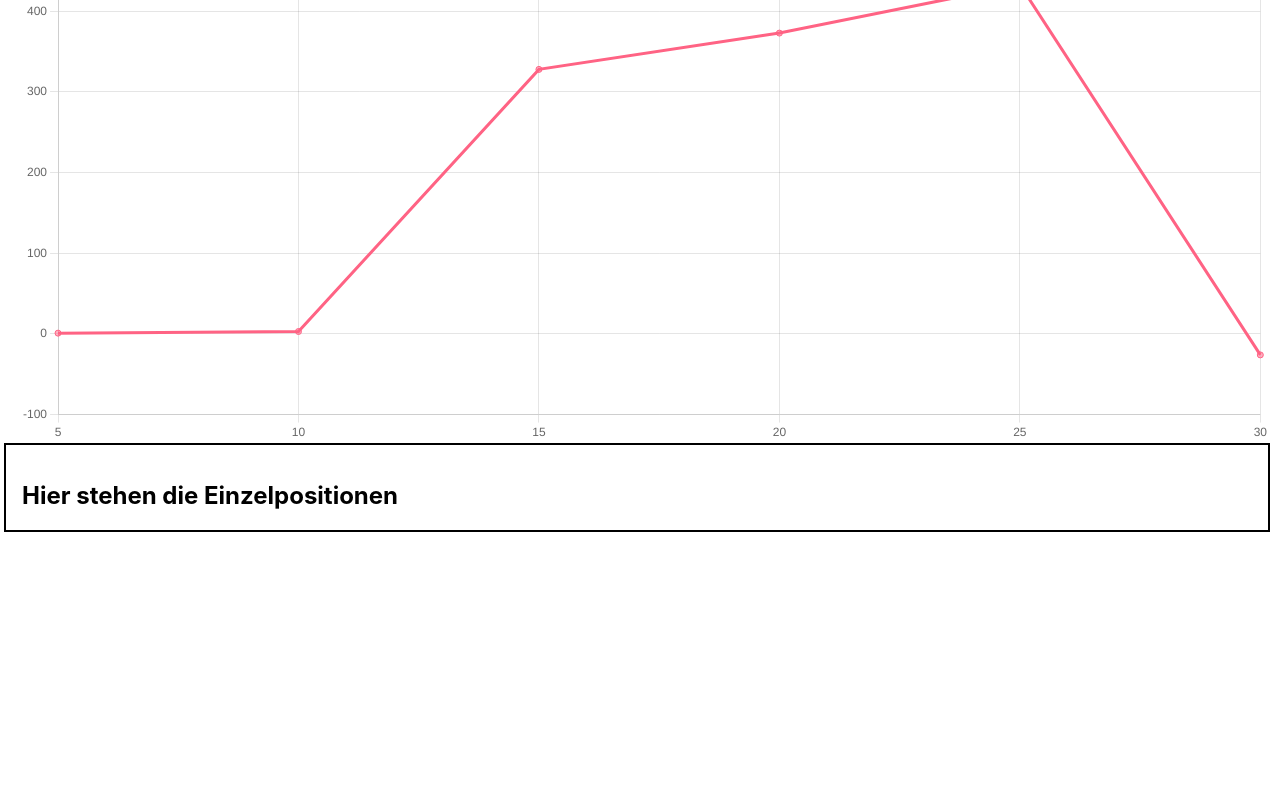
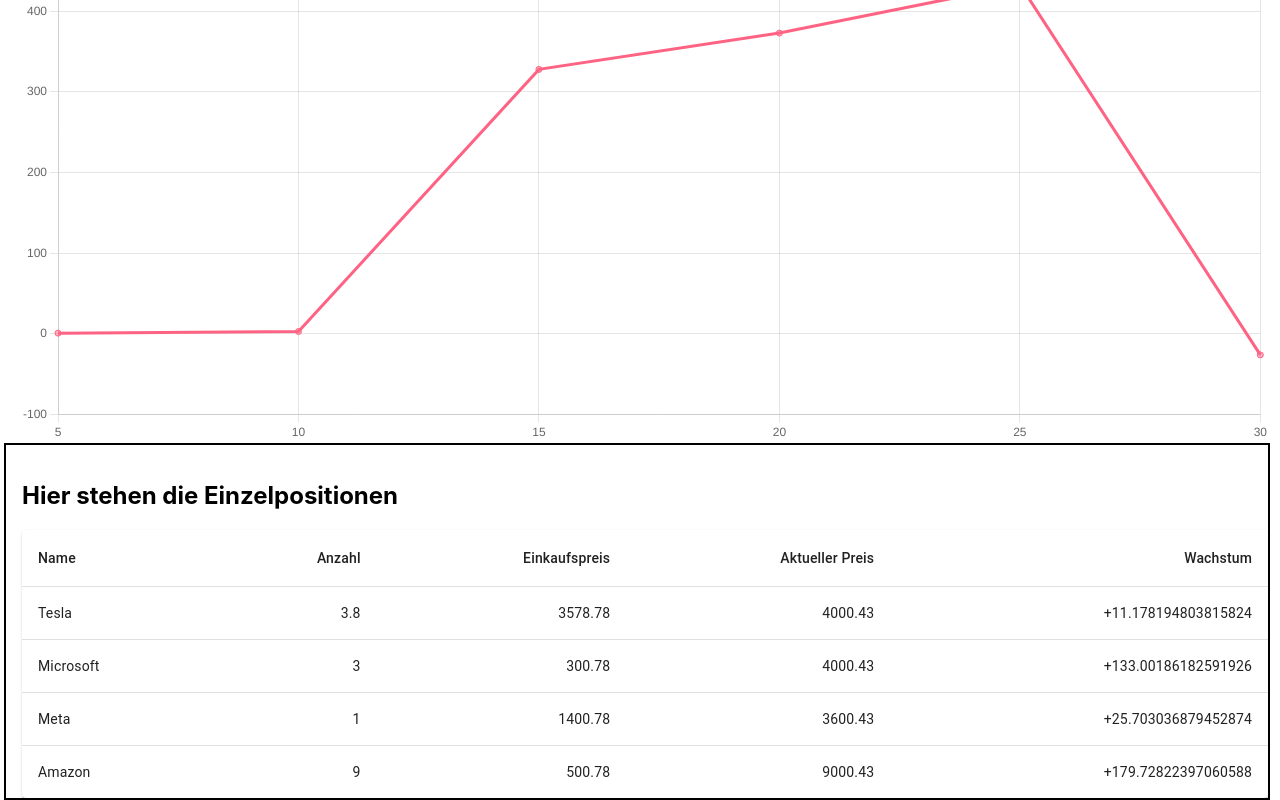
Before and after one commit to HSWsac2/depot-ui, a React (Create React App) app: page /overview in a window 1280 px wide. Shown: the part 394-1194 px from the top of the page. Before the commit the page ends 926 px from the top, so only its background shows below. Built offline with nearby package versions, Linux system fonts and the light colour scheme.

Commit message:
Einzelpositionen begonnen

```diff
--- a/src/app/components/depotOverview/DepotOverview.js
+++ b/src/app/components/depotOverview/DepotOverview.js
@@ -9,8 +9,15 @@ import {
     Tooltip,
     Legend,
 } from 'chart.js';
+import Table from '@mui/material/Table';
+import TableBody from '@mui/material/TableBody';
+import TableCell from '@mui/material/TableCell';
+import TableContainer from '@mui/material/TableContainer';
+import TableHead from '@mui/material/TableHead';
+import TableRow from '@mui/material/TableRow';
+import Paper from '@mui/material/Paper';
+import './DepotOverview.css';
 import { Grid } from '@mui/material';
-import './DepotOverview.css';
 
 ChartJS.register(
     CategoryScale,
@@ -25,6 +32,33 @@ ChartJS.register(
 export default function DepotOverview() {
 
     const labels = ['5', '10', '15', '20', '25', '30']
+
+    const positions = [
+        {
+            name: "Tesla",
+            amount: 3.8,
+            buyingPrice: 3578.78,
+            currentPrice: 4000.43
+        },
+        {
+            name: "Microsoft",
+            amount: 3,
+            buyingPrice: 300.78,
+            currentPrice: 4000.43
+        },
+        {
+            name: "Meta",
+            amount: 1,
+            buyingPrice: 1400.78,
+            currentPrice: 3600.43
+        },
+        {
+            name: "Amazon",
+            amount: 9,
+            buyingPrice: 500.78,
+            currentPrice: 9000.43
+        },
+    ]
 
     const data = {
         labels,
@@ -54,6 +88,35 @@ export default function DepotOverview() {
                 </Grid>
                 <Grid item xs={12} md={12} border="2px solid" borderColor="black">
                     <h2>Hier stehen die Einzelpositionen</h2>
+                    <TableContainer component={Paper}>
+      <Table sx={{ minWidth: 650 }} aria-label="simple table">
+        <TableHead>
+          <TableRow>
+            <TableCell>Name</TableCell>
+            <TableCell align="right">Anzahl</TableCell>
+            <TableCell align="right">Einkaufspreis</TableCell>
+            <TableCell align="right">Aktueller Preis</TableCell>
+            <TableCell align="right">Wachstum</TableCell>
+          </TableRow>
+        </TableHead>
+        <TableBody>
+          {positions.map((row) => (
+            <TableRow
+              key={row.name}
+              sx={{ '&:last-child td, &:last-child th': { border: 0 } }}
+            >
+              <TableCell component="th" scope="row">
+                {row.name}
+              </TableCell>
+              <TableCell align="right">{row.amount}</TableCell>
+              <TableCell align="right">{row.buyingPrice}</TableCell>
+              <TableCell align="right">{row.currentPrice}</TableCell>
+              <TableCell align="right">{(row.currentPrice-row.buyingPrice)<0 ? "-"+(row.currentPrice*10/row.buyingPrice) : "+"+(row.currentPrice*10/row.buyingPrice)}</TableCell>
+            </TableRow>
+          ))}
+        </TableBody>
+      </Table>
+    </TableContainer>
                 </Grid>
             </Grid>
         </div>
```
